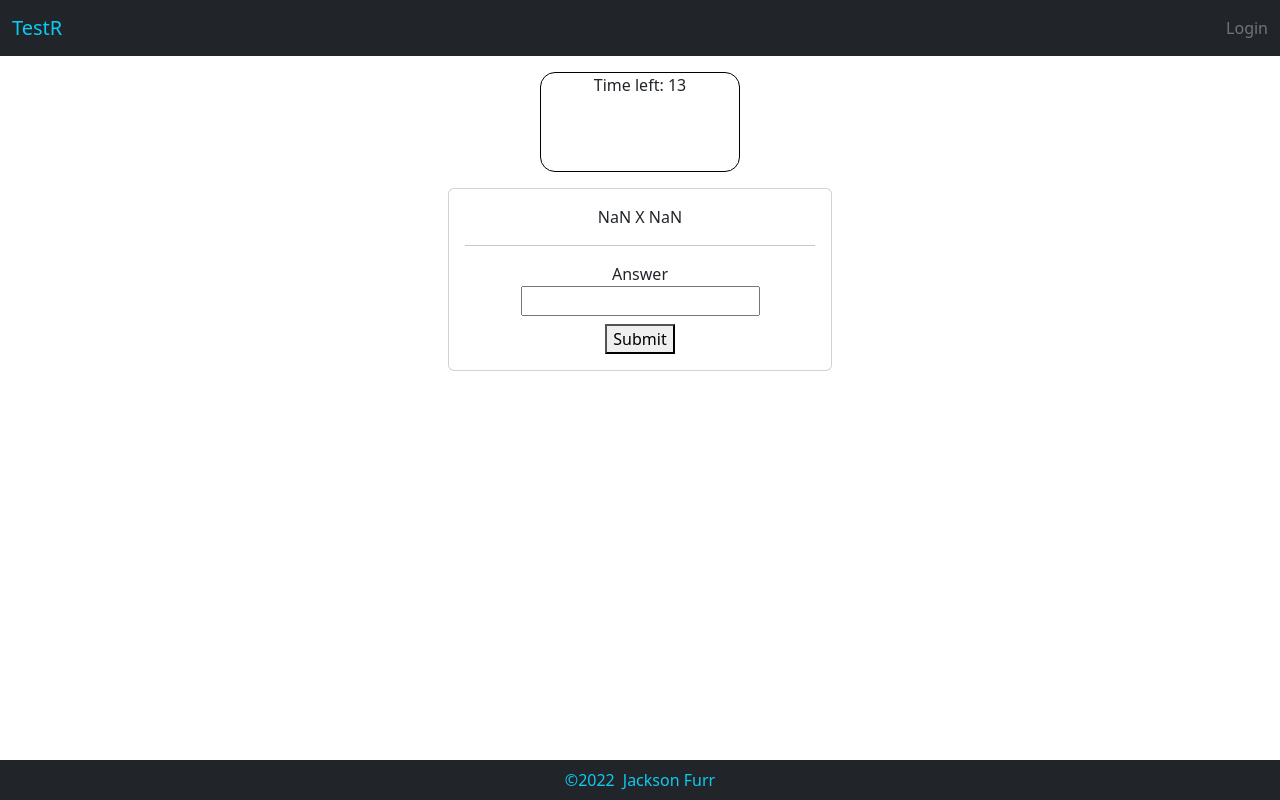
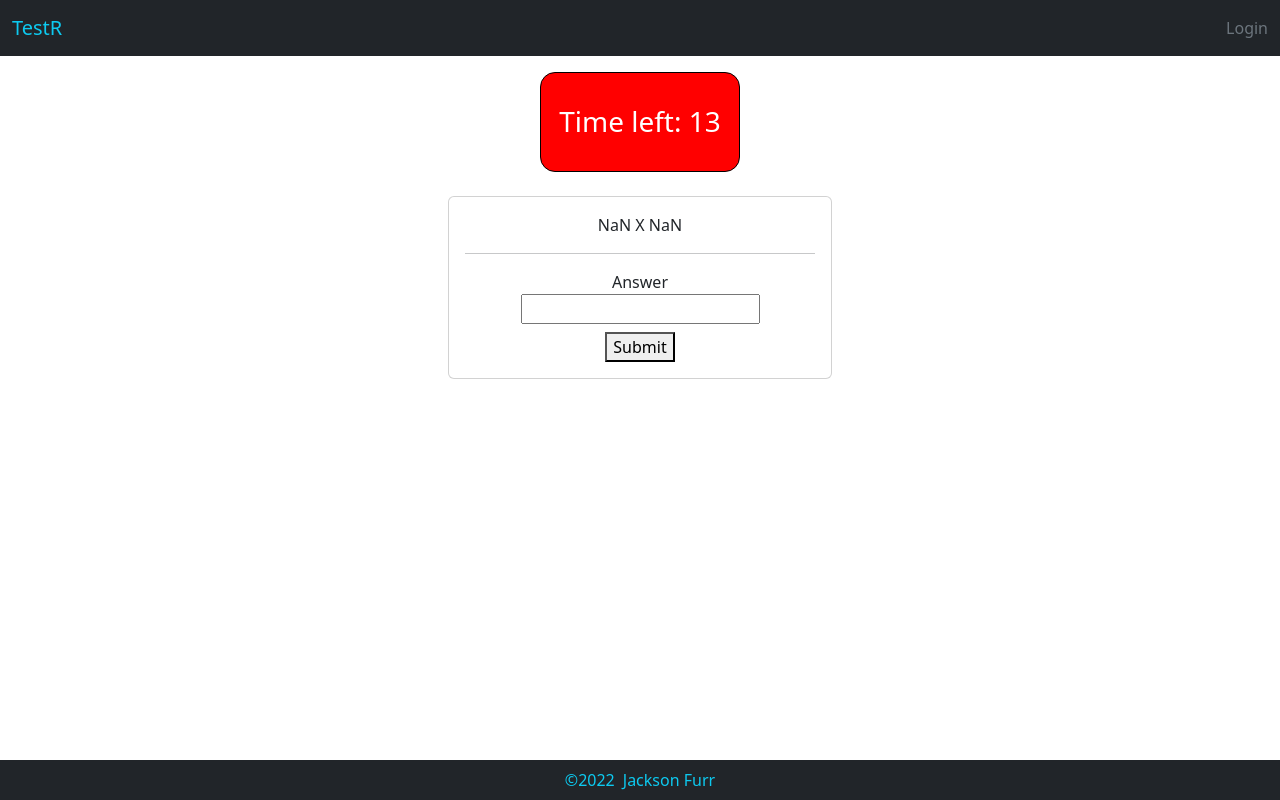
Before and after one commit to Furrj/TestRSinglePage, a React (Create React App) app: page / in a window 1280 px wide. Both pictures are taken after a click on the button "Start". Built offline with nearby package versions, Linux system fonts and the light colour scheme.

Commit message:
fixed timer flicker

```diff
--- a/src/components/Timer.jsx
+++ b/src/components/Timer.jsx
@@ -1,17 +1,22 @@
-import { useState } from "react";
+import { calculateNewValue } from "@testing-library/user-event/dist/utils";
+import { useState, useEffect } from "react";
 
 const Timer = (props) => {
   const [timeLeft, setTimeLeft] = useState(props.timeLimit);
 
+  useEffect(() => {
     const timer = setInterval(() => {
       if (timeLeft > 0) {
-      setTimeLeft(timeLeft - 1);
+        setTimeLeft(timeLeft => timeLeft - 1);
       } else {
         clearInterval(timer);
       }
     }, 1000);
 
-  return <div id="timer">Time left: {timeLeft}</div>;
+    return () => clearInterval(timer);
+  }, [timeLeft]);
+
+  return <h3 id="timer">Time left: {timeLeft}</h3>;
 };
 
 export default Timer;
--- a/src/index.css
+++ b/src/index.css
@@ -33,8 +33,13 @@ body {
 }
 
 #timer {
+  background-color: red;
+  color: white;
   width: 200px;
   height: 100px;
   border: 1px solid black;
   border-radius: 15px;
+  display: flex;
+  flex-direction: column;
+  justify-content: center;
 }
```
Lines whose indentation alone changed are shown as unchanged.
